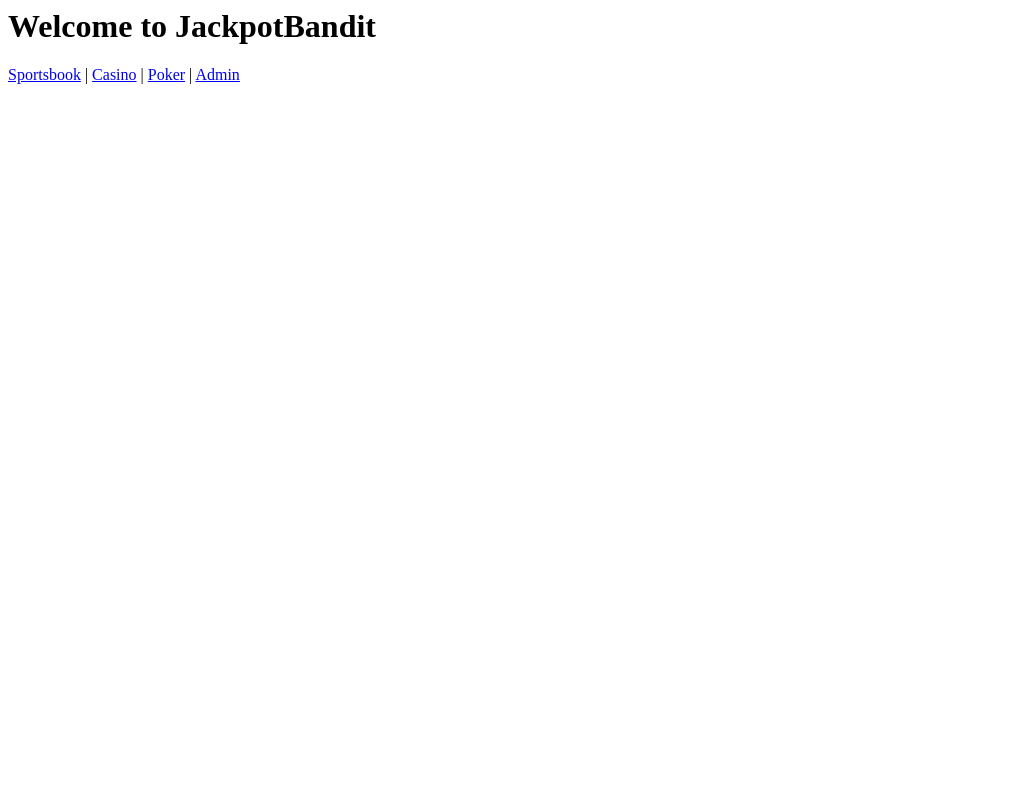
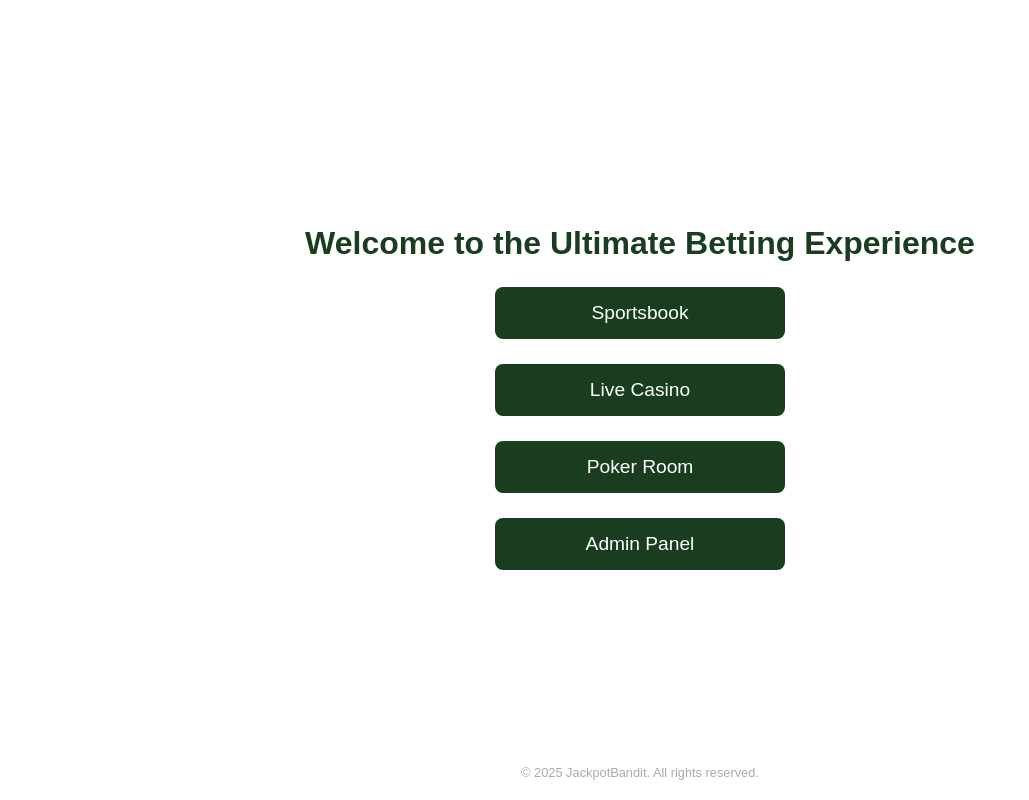
Before and after one commit to JackpotBandit/Jackpot, a plain HTML site: page index.html in a window 1280 px wide. Shown: the whole page, without its empty margins (0-1029 px from the left). Drawn offline with Linux system fonts and the light colour scheme.

Commit message:
Update index.html

```diff
--- a/index.html
+++ b/index.html
@@ -1 +1,83 @@
-<html><head><title>Home</title></head><body><h1>Welcome to JackpotBandit</h1><nav><a href='sportsbook.html'>Sportsbook</a> | <a href='casino.html'>Casino</a> | <a href='poker.html'>Poker</a> | <a href='admin.html'>Admin</a></nav></body></html>
+<!DOCTYPE html>
+<html lang="en">
+<head>
+  <meta charset="UTF-8">
+  <meta name="viewport" content="width=device-width, initial-scale=1.0">
+  <title>JackpotBandit - Home</title>
+  <style>
+    body {
+      margin: 0;
+      font-family: Arial, sans-serif;
+      background-color: #ffffff;
+      color: #1a3d1f;
+      display: flex;
+      flex-direction: column;
+      align-items: center;
+      justify-content: center;
+      height: 100vh;
+      text-align: center;
+    }
+
+    header {
+      font-size: 2em;
+      font-weight: bold;
+      color: #1a3d1f;
+      margin-bottom: 20px;
+    }
+
+    .button-container {
+      display: flex;
+      flex-direction: column;
+      gap: 15px;
+      width: 80%;
+      max-width: 300px;
+    }
+
+    a.button {
+      padding: 15px;
+      background-color: #1a3d1f;
+      color: white;
+      text-decoration: none;
+      border-radius: 8px;
+      font-size: 1.2em;
+      transition: background-color 0.3s ease;
+    }
+
+    a.button:hover {
+      background-color: #28a745;
+    }
+
+    footer {
+      position: absolute;
+      bottom: 20px;
+      font-size: 0.8em;
+      color: #aaa;
+    }
+
+    @media (min-width: 600px) {
+      .button-container {
+        flex-direction: row;
+        flex-wrap: wrap;
+        justify-content: center;
+      }
+
+      a.button {
+        flex: 1 0 40%;
+        margin: 5px;
+      }
+    }
+  </style>
+</head>
+<body>
+  <header>Welcome to the Ultimate Betting Experience</header>
+
+  <div class="button-container">
+    <a class="button" href="sportsbook.html">Sportsbook</a>
+    <a class="button" href="casino.html">Live Casino</a>
+    <a class="button" href="poker.html">Poker Room</a>
+    <a class="button" href="admin.html">Admin Panel</a>
+  </div>
+
+  <footer>&copy; 2025 JackpotBandit. All rights reserved.</footer>
+</body>
+</html>
```
